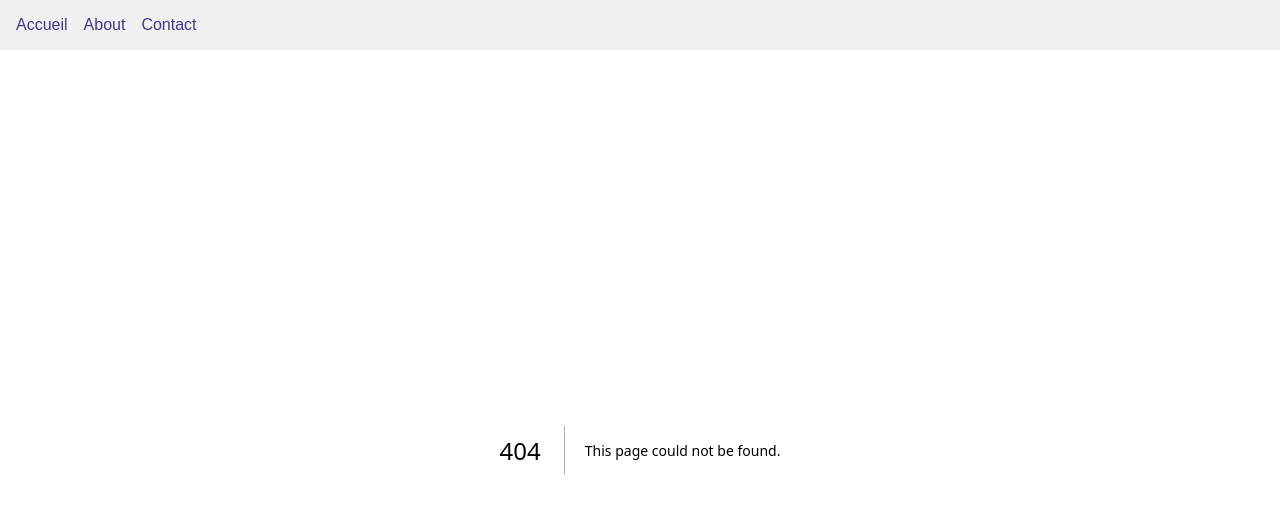
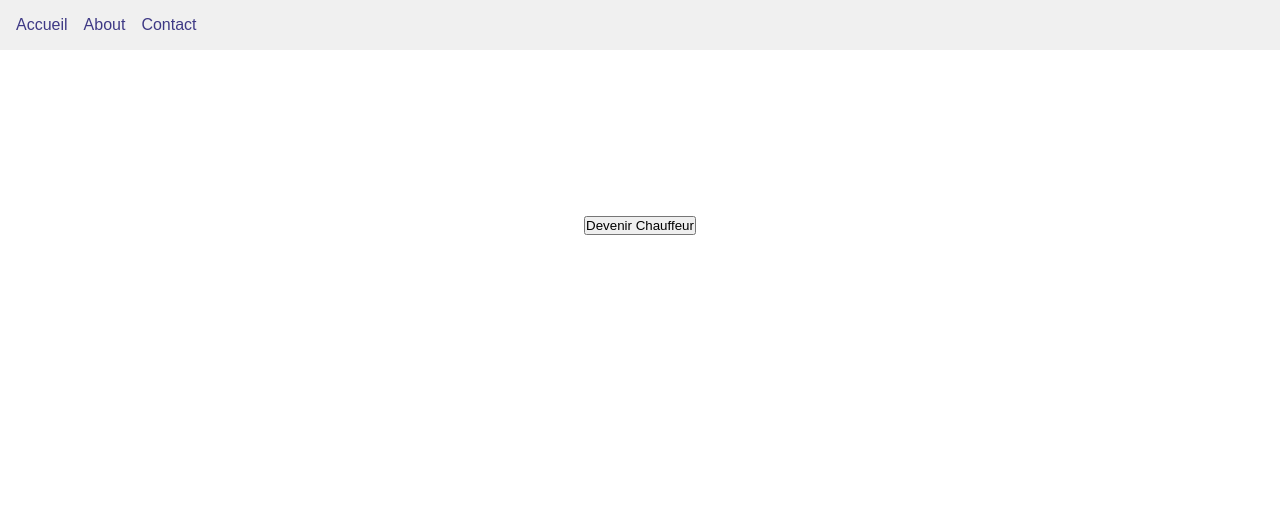
Before and after one commit to MtxYohann/TaxiT, a Next.js app: page /demandechauffeur in a window 1280 px wide. Before the commit this address had no page. Shown: the top 514 px of the page. Built offline with nearby package versions, Linux system fonts and the light colour scheme.

Commit message:
ajout de la logique de validation chauffeur

```diff
--- /dev/null
+++ b/src/app/demandechauffeur/page.js
@@ -0,0 +1,49 @@
+"use client";
+
+import Image from "next/image";
+import styles from "../../styles/page.module.css";
+
+
+const handleRequestDriver = async (userId) => {
+    try {
+      const response = await fetch(`http://localhost:4000/api/request-driver`, {
+        method: "POST",
+        headers: {
+          "Content-Type": "application/json",
+        },
+        body: JSON.stringify({ userId }), // ← envoie le bon ID
+      });
+
+      const result = await response.json();
+
+      if (response.ok) {
+        alert("Demande envoyée ! En attente de validation par un administrateur.");
+      } else {
+        alert("Erreur : " + result.message);
+      }
+    } catch (error) {
+      console.error("Erreur lors de la demande chauffeur :", error);
+      alert("Une erreur est survenue.");
+    }
+  };
+
+export default function DemandeChauffeur() {
+    const utilisateurConnecte = {
+        id: 2, // ← TEMPORAIRE ! Mets ici un vrai ID pour tester
+      };
+    return (
+
+        <div className={styles.page}>
+            <main className={styles.main}>
+                <div>
+                    <button onClick={() => handleRequestDriver(utilisateurConnecte.id)}>
+                    Devenir Chauffeur
+                    </button>
+                </div>
+            </main>
+            <footer className={styles.footer}>
+            </footer>
+        </div>
+
+    );
+}
--- a/src/app/maps/page.js
+++ b/src/app/maps/page.js
@@ -1,6 +1,6 @@
 import Image from "next/image";
 import styles from "../../styles/page.module.css";
-import MapPage from "@/components/Map";
+import MapPage from "../../components/Map";
 
 export default function Map() {
     return (
--- a/src/components/buttons.js
+++ b/src/components/buttons.js
@@ -8,7 +8,7 @@ export function LoginButton() {
   if (session) {
     return (
       <div>
-        <p>Connecté en tant que {session.user.name}</p>
+        <p>Connecté en tant que {session.user.name} vous avez le role : {session.user.role}</p>
         <button onClick={() => signOut()}>Se déconnecter</button>
       </div>
     );
```
Also changed, not shown: src/app/reservation/page.js (+12 -12 lines), 1 other file (tests, documents, lock files or other folders).
